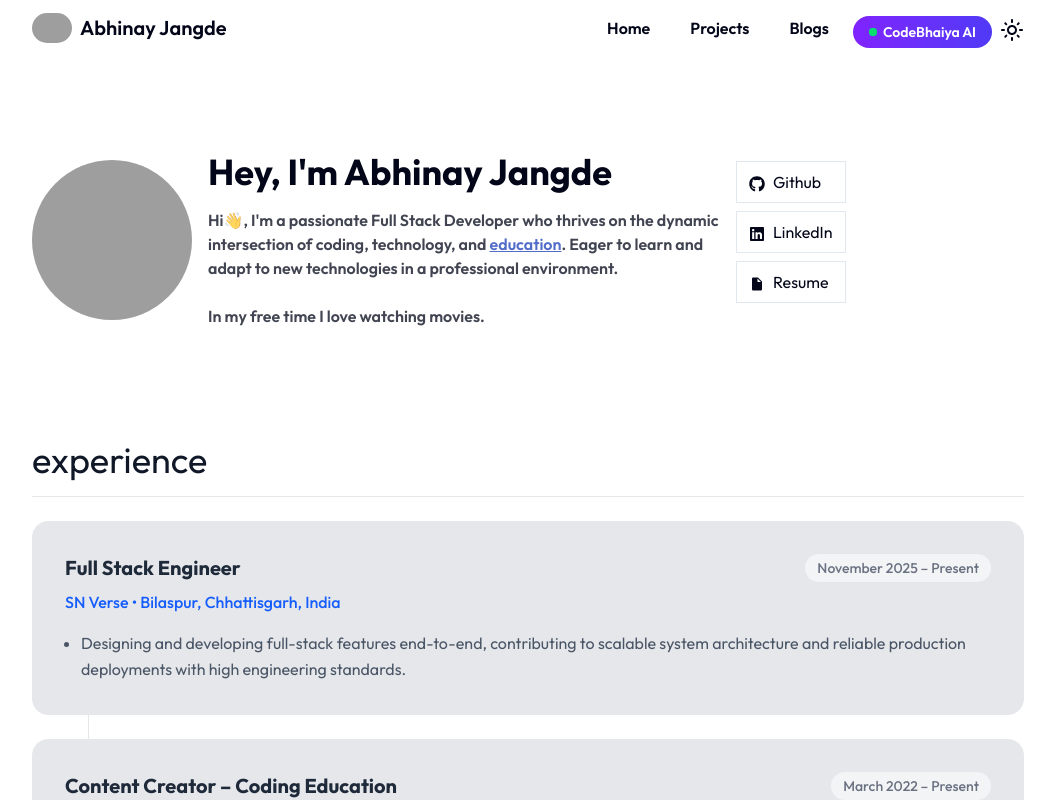
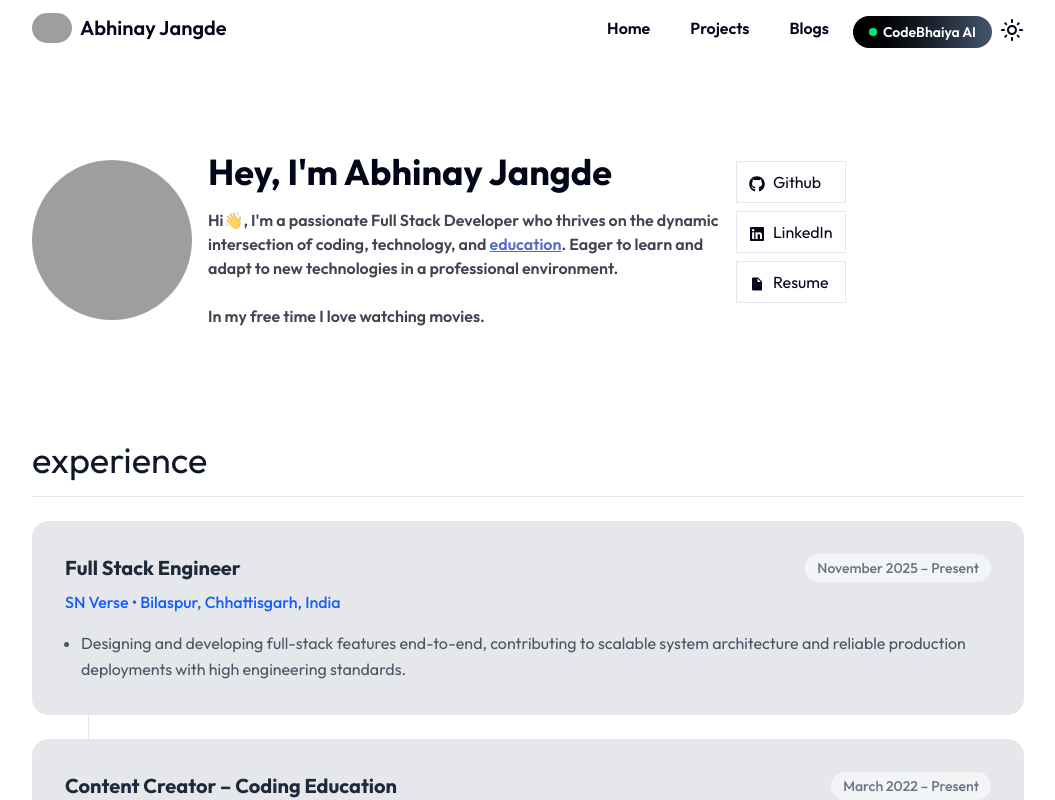
Before and after one commit to abhinayjangde/portfolio, a Next.js app: page / in a window 1280 px wide. Shown: the top 800 px of the page, without its empty margins (112-1167 px from the left). Built offline with nearby package versions, Linux system fonts and the light colour scheme; grey boxes are pictures that could not be loaded.

Commit message:
change styling of navbar codebhaiyaai button

```diff
--- a/components/Navbar.tsx
+++ b/components/Navbar.tsx
@@ -96,7 +96,7 @@ export default function Navbar() {
                     <Link
                         href="https://chat.codebhaiya.com"
                         target="_blank"
-                        className="flex items-center gap-1.5 bg-gradient-to-r from-violet-600 to-indigo-600 hover:from-violet-500 hover:to-indigo-500 text-white px-4 py-1.5 rounded-full transition-all duration-300 hover:scale-105 active:scale-95 hover:shadow-lg hover:shadow-violet-500/25 text-sm"
+                        className="flex items-center gap-1.5 bg-linear-to-r from-black to-slate-600 hover:from-black hover:to-slate-500 text-white px-4 py-1.5 rounded-full transition-all duration-300 hover:scale-105 active:scale-95 hover:shadow-lg hover:shadow-violet-500/25 text-sm"
                     >
                         <span className="relative flex h-2 w-2">
                             <span className="animate-ping absolute inline-flex h-full w-full rounded-full bg-green-400 opacity-75"></span>
@@ -149,7 +149,7 @@ export default function Navbar() {
                     <Link
                         href="https://chat.codebhaiya.com"
                         target="_blank"
-                        className="w-full flex items-center justify-end gap-2 bg-gradient-to-r from-violet-600 to-indigo-600 text-white px-4 py-3 rounded-lg transition-all duration-300 hover:-translate-x-1 active:scale-95"
+                        className="w-full flex items-center justify-end gap-2 bg-linear-to-r from-violet-600 to-indigo-600 text-white px-4 py-3 rounded-lg transition-all duration-300 hover:-translate-x-1 active:scale-95"
                         onClick={toggleNavbar}
                     >
                         <span className="relative flex h-2 w-2">
```
